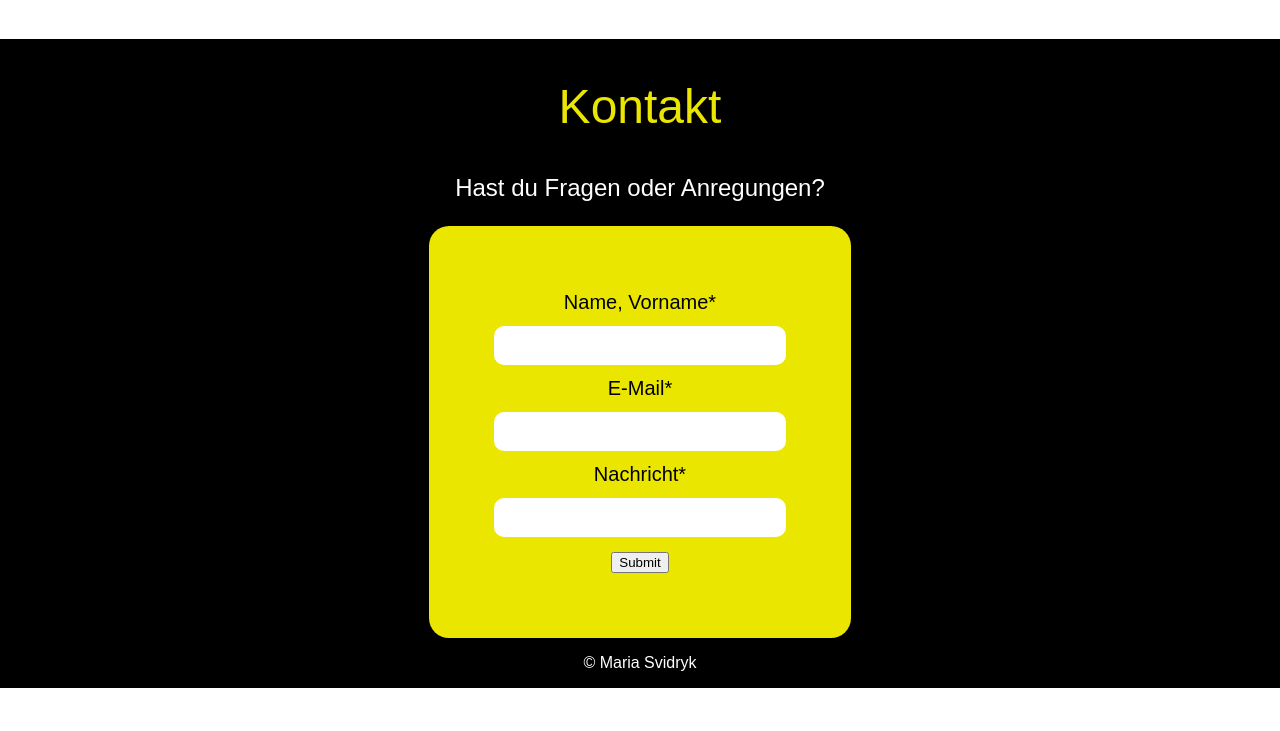
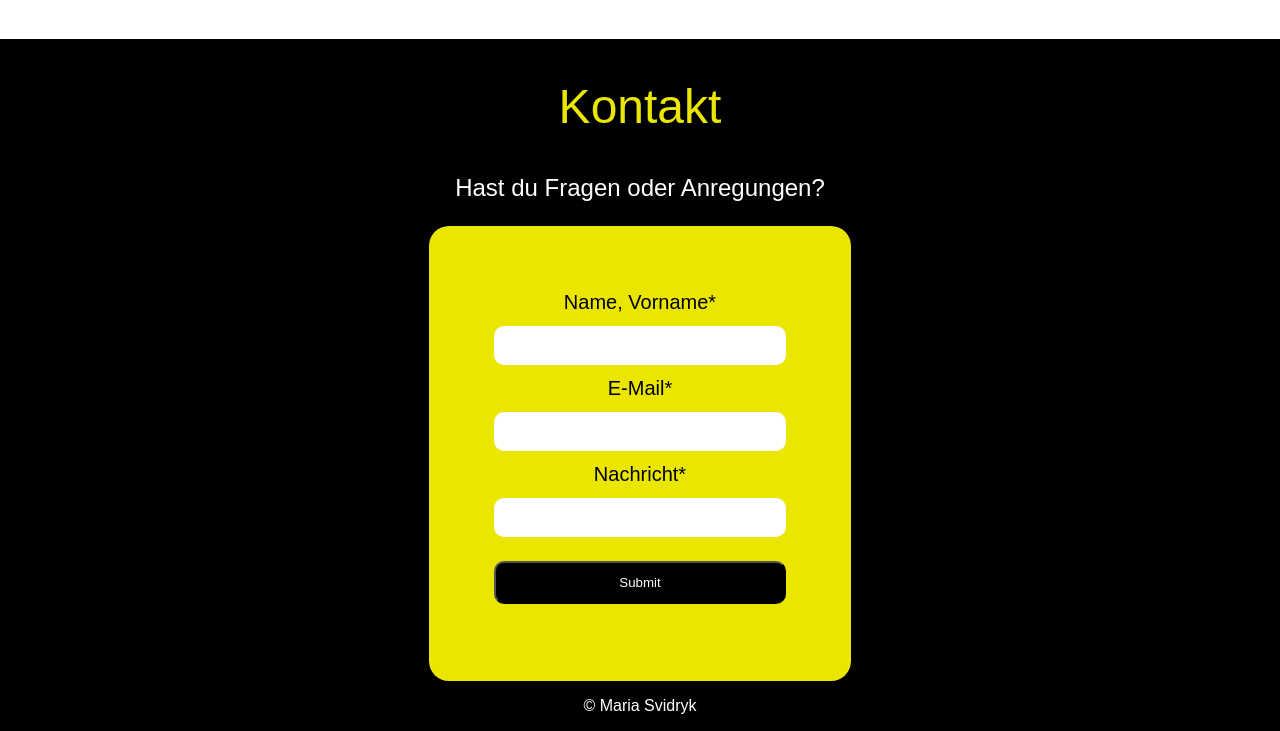
Before and after one commit to MariaSvidryk/fremdgehen-project, a plain HTML site: page index.html in a window 1280 px wide. Shown: the part 3238-3969 px from the top of the page. Before the commit the page ends 3926 px from the top, so only its background shows below. Drawn offline with Linux system fonts and the light colour scheme; a web font is replaced by a local one.

Commit message:
Changes in Form

```diff
--- a/css/index.css
+++ b/css/index.css
@@ -433,7 +433,7 @@ input[type=text] {
 }
 
 
-#form-button {
+input[type=submit] {
     width: 100%;
     padding: 12px 20px;
     margin: 12px 0;
```
